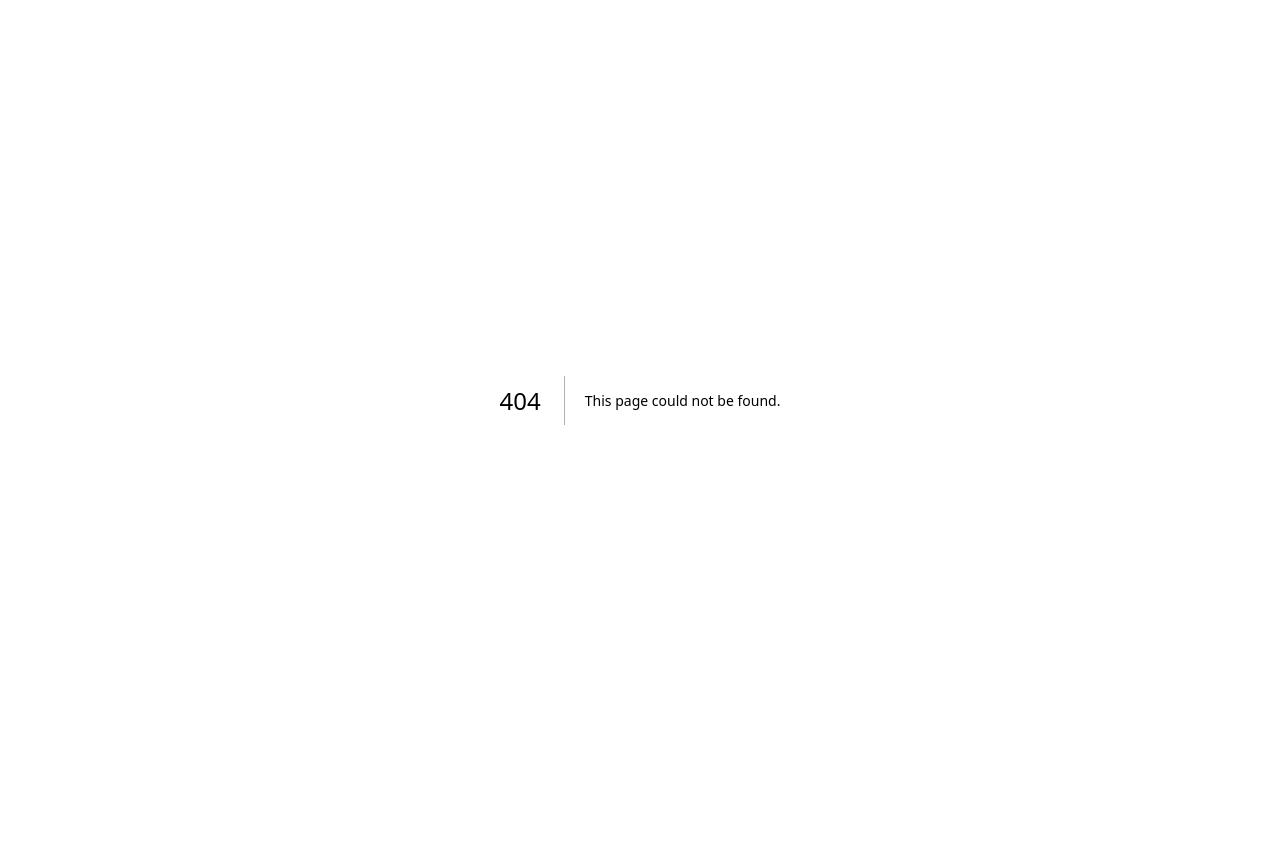
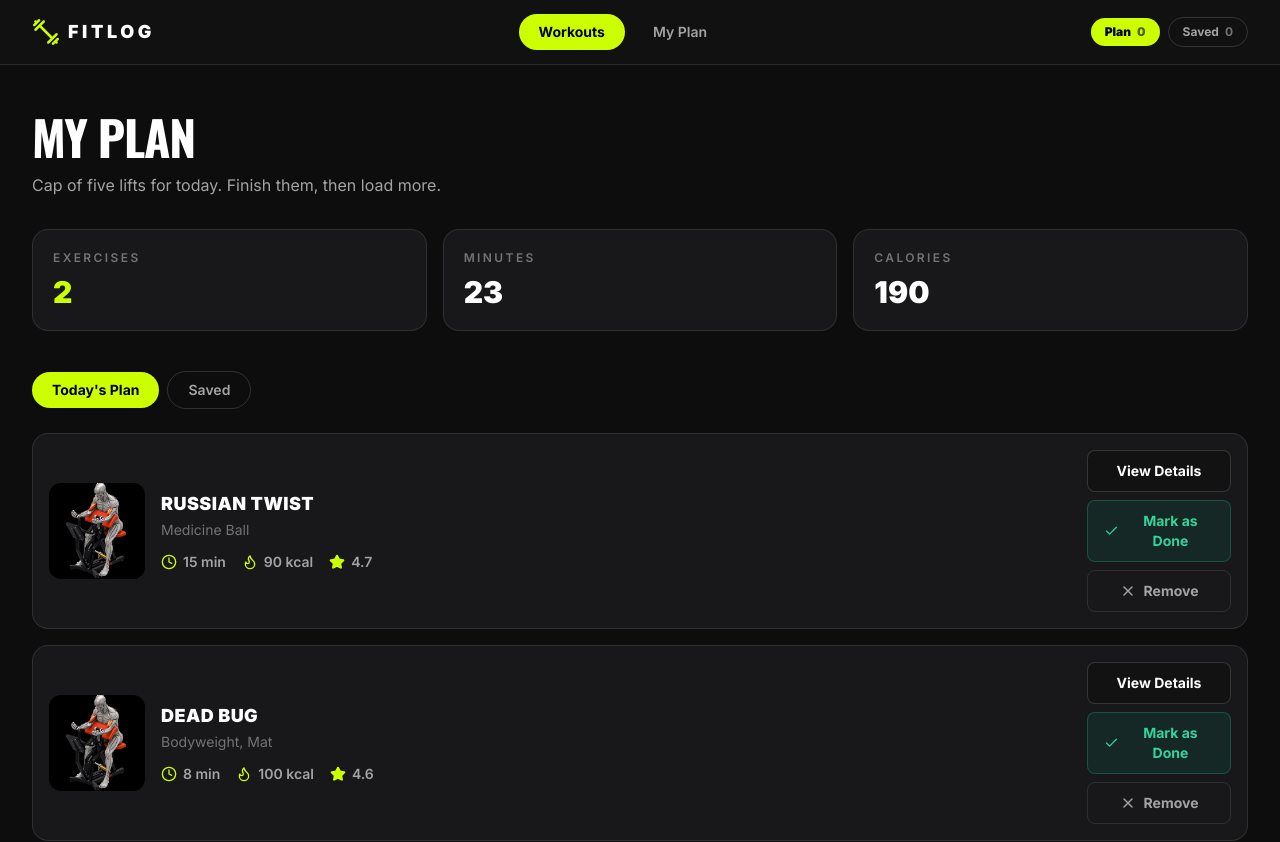
Before and after one commit to RusulAzom/fit-log-ra-b14-a6, a Next.js app: page /my-plan in a window 1280 px wide. Before the commit this address had no page. Shown: the top 842 px of the page. Before the commit the page ends 800 px from the top, so only its background shows below. Built offline with nearby package versions, Linux system fonts and the light colour scheme.

Commit message:
my plant page: done

```diff
--- /dev/null
+++ b/src/app/my-plan/page.jsx
@@ -0,0 +1,157 @@
+import Image from 'next/image';
+import Link from 'next/link';
+import { Check, Clock, Flame, Star, X } from 'lucide-react';
+import Navbar from '../../components/Navbar';
+import Footer from '../../components/Footer';
+import EmptyState from '../../components/EmptyState';
+
+const metrics = [
+  { label: 'Exercises', value: '2', accent: true },
+  { label: 'Minutes', value: '23' },
+  { label: 'Calories', value: '190' },
+];
+
+const planItems = [
+  {
+    title: 'RUSSIAN TWIST',
+    equipment: 'Medicine Ball',
+    duration: '15 min',
+    calories: '90 kcal',
+    rating: '4.7',
+    href: '/workout/russian-twist',
+  },
+  {
+    title: 'DEAD BUG',
+    equipment: 'Bodyweight, Mat',
+    duration: '8 min',
+    calories: '100 kcal',
+    rating: '4.6',
+    href: '/workout/dead-bug',
+  },
+];
+
+export default function MyPlanPage() {
+  return (
+    <>
+      <Navbar />
+
+      <main className="mx-auto w-full max-w-7xl px-4 pb-16 pt-8 sm:px-6 lg:px-8 lg:pt-12">
+        {/* Page header */}
+        <header>
+          <h1 className="font-display text-3xl font-black uppercase tracking-tight text-white sm:text-4xl lg:text-5xl">
+            MY PLAN
+          </h1>
+          <p className="mt-3 text-sm text-neutral-400 sm:text-base">
+            Cap of five lifts for today. Finish them, then load more.
+          </p>
+        </header>
+
+        {/* Metrics summary */}
+        <div className="mt-8 grid grid-cols-1 gap-4 sm:grid-cols-3">
+          {metrics.map((metric) => (
+            <div
+              key={metric.label}
+              className="rounded-2xl border border-white/10 bg-[#18181b] p-5"
+            >
+              <p className="text-xs font-semibold uppercase tracking-[0.2em] text-neutral-500">
+                {metric.label}
+              </p>
+              <p
+                className={`mt-2 text-3xl font-black ${
+                  metric.accent ? 'text-[#ccff00]' : 'text-white'
+                }`}
+              >
+                {metric.value}
+              </p>
+            </div>
+          ))}
+        </div>
+
+        {/* Tabs */}
+        <div className="mt-10 flex items-center gap-2">
+          <button
+            type="button"
+            className="rounded-full bg-[#ccff00] px-5 py-2 text-sm font-bold text-black"
+          >
+            Today&apos;s Plan
+          </button>
+          <button
+            type="button"
+            className="rounded-full border border-white/15 px-5 py-2 text-sm font-semibold text-neutral-400 transition hover:text-white"
+          >
+            Saved
+          </button>
+        </div>
+
+        {/* Today's Plan — populated state */}
+        <div className="mt-6 flex flex-col gap-4">
+          {planItems.map((item) => (
+            <article
+              key={item.title}
+              className="flex flex-col gap-4 rounded-2xl border border-white/10 bg-[#18181b] p-4 sm:flex-row sm:items-center"
+            >
+              <Image
+                src="/imgs/workout.jpg"
+                alt={item.title}
+                width={96}
+                height={96}
+                className="h-24 w-24 shrink-0 rounded-xl object-cover"
+              />
+
+              <div className="min-w-0 flex-1">
+                <h2 className="text-base font-black uppercase tracking-wide text-white sm:text-lg">
+                  {item.title}
+                </h2>
+                <p className="mt-0.5 text-sm text-neutral-500">{item.equipment}</p>
+                <div className="mt-3 flex flex-wrap items-center gap-x-4 gap-y-1 text-xs font-semibold text-neutral-400 sm:text-sm">
+                  <span className="flex items-center gap-1.5">
+                    <Clock className="h-4 w-4 text-[#ccff00]" />
+                    {item.duration}
+                  </span>
+                  <span className="flex items-center gap-1.5">
+                    <Flame className="h-4 w-4 text-[#ccff00]" />
+                    {item.calories}
+                  </span>
+                  <span className="flex items-center gap-1.5">
+                    <Star className="h-4 w-4 fill-[#ccff00] text-[#ccff00]" />
+                    {item.rating}
+                  </span>
+                </div>
+              </div>
+
+              <div className="flex flex-col gap-2 sm:w-36">
+                <Link
+                  href={item.href}
+                  className="inline-flex w-full items-center justify-center gap-2 rounded-lg border border-white/15 bg-[#121212] px-4 py-2.5 text-xs font-bold text-white transition hover:border-[#ccff00]/60 hover:text-[#ccff00] sm:text-sm"
+                >
+                  View Details
+                </Link>
+                <button
+                  type="button"
+                  className="inline-flex w-full items-center justify-center gap-2 rounded-lg border border-emerald-500/30 bg-emerald-500/10 px-4 py-2.5 text-xs font-bold text-emerald-400 transition hover:bg-emerald-500/20 sm:text-sm"
+                >
+                  <Check className="h-4 w-4" />
+                  Mark as Done
+                </button>
+                <button
+                  type="button"
+                  className="inline-flex w-full items-center justify-center gap-2 rounded-lg border border-white/10 px-4 py-2.5 text-xs font-bold text-neutral-400 transition hover:border-red-500/40 hover:text-red-400 sm:text-sm"
+                >
+                  <X className="h-4 w-4" />
+                  Remove
+                </button>
+              </div>
+            </article>
+          ))}
+        </div>
+
+        {/* Saved tab — empty state (shown when a tab has no workouts) */}
+        <div className="mt-6 hidden">
+          <EmptyState />
+        </div>
+      </main>
+
+      <Footer />
+    </>
+  );
+}
--- /dev/null
+++ b/src/components/EmptyState.jsx
@@ -0,0 +1,20 @@
+import Link from 'next/link';
+
+export default function EmptyState() {
+  return (
+    <div className="flex flex-col items-center justify-center rounded-2xl border border-dashed border-white/15 bg-[#121212] px-6 py-16 text-center">
+      <h2 className="font-display text-2xl font-black uppercase tracking-wide text-white sm:text-3xl">
+        NOTHING HERE YET
+      </h2>
+      <p className="mt-3 max-w-sm text-sm text-neutral-400">
+        Browse the library and add a lift to get today moving.
+      </p>
+      <Link
+        href="/"
+        className="mt-6 inline-flex items-center justify-center gap-2 rounded-full bg-[#ccff00] px-6 py-3 text-sm font-black text-black transition hover:brightness-95"
+      >
+        Go to workouts
+      </Link>
+    </div>
+  );
+}
--- a/src/components/Navbar.jsx
+++ b/src/components/Navbar.jsx
@@ -23,7 +23,7 @@ export default function Navbar() {
             Workouts
           </a>
           <a
-            href="#"
+            href="/my-plan"
             className="rounded-full px-5 py-2 text-sm font-semibold text-neutral-400 transition hover:bg-white/5 hover:text-white"
           >
             My Plan
```
